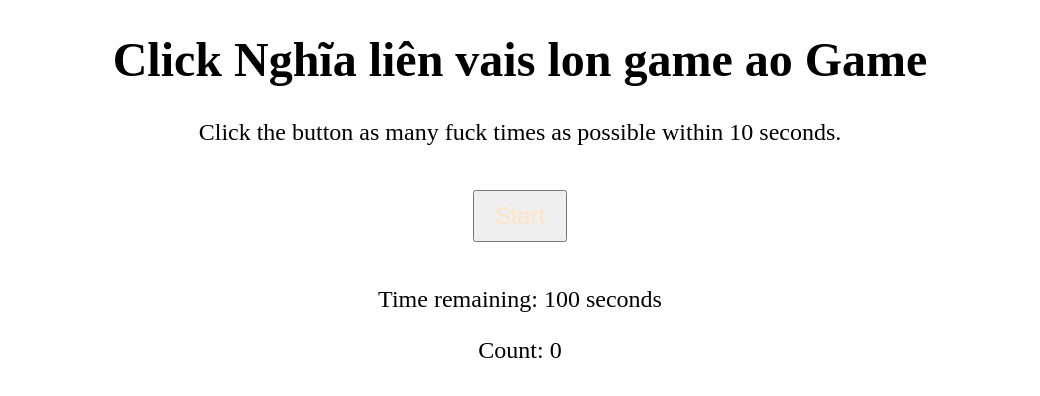
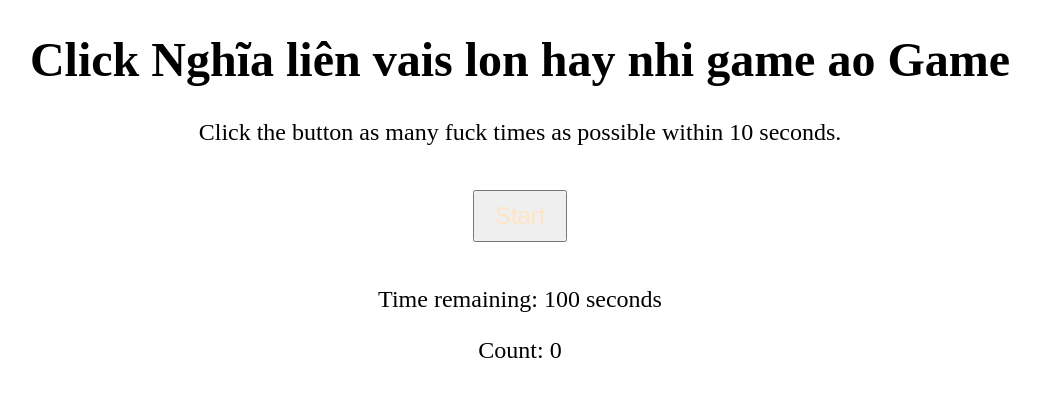
Before and after one commit to ducanhdey/github_demo_ducanh, a plain HTML site: page dist/index.html in a window 1280 px wide. Shown: the whole page, without its empty margins (120-1160 px from the left). Drawn offline with Linux system fonts and the light colour scheme; files that its build step writes are made by us from their sources; files whose address does not match are found by name.

Commit message:
chinh sua lai mot ti

```diff
--- a/dist/index.html
+++ b/dist/index.html
@@ -6,7 +6,7 @@
   </head>
   <body>
     <div class="container">
-      <h1>Click Nghĩa liên vais lon game ao Game</h1>
+      <h1>Click Nghĩa liên vais lon hay nhi game ao Game</h1>
       <p>Click the button as many fuck times as possible within 10 seconds.</p>
       <button id="start-btn" onclick="startGame()">Start</button>
       <button id="click-btn" onclick="incrementCount()">Click Me</button>
```
